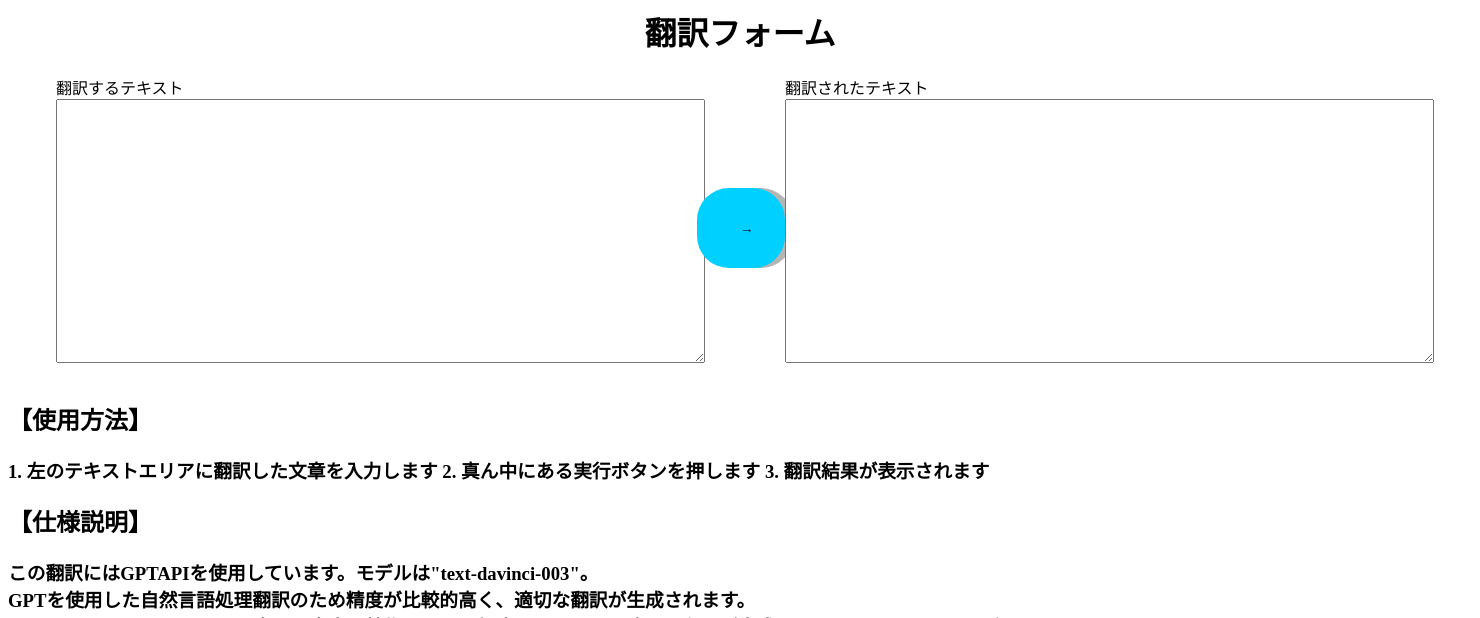
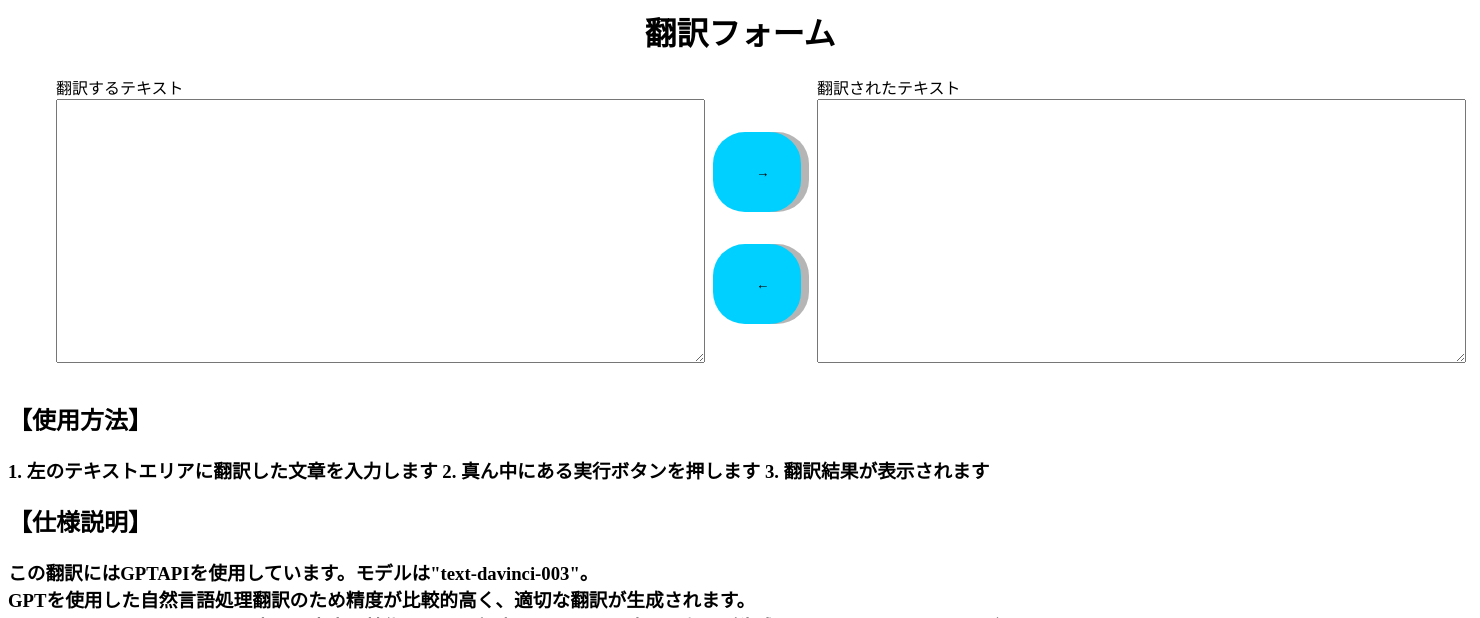
Before and after one commit to shi0n0/multi-translate-app, a Django app: page / in a window 1480 px wide. Shown: the top 618 px of the page. Run offline with Django 4.2, Linux system fonts and the light colour scheme.

Commit message:
Added reverse translation button

```diff
--- a/GPT_Translate/templates/translation.html
+++ b/GPT_Translate/templates/translation.html
@@ -14,7 +14,8 @@
 
 .transBtn_wrap{
     display: flex;
-    align-items: center;
+    flex-direction: column;
+    justify-content: center;
 }
 
 .transBtn{
@@ -27,6 +28,7 @@
     padding: 2rem;
     background-color: rgb(0, 208, 255);
     box-shadow: 0.5rem 0px 0px rgba(0, 0, 0, 0.29), -0.5rem 0px 0px rgb(0, 208, 255);
+    margin: 1rem;
 
 }
 .transBtn:active{
@@ -46,21 +48,22 @@
     <h1 style="text-align: center;">翻訳フォーム</h1>
 <div>
     <div>
-        <form method="post" action="" class="transForm">
+        <form method="post" action="{% url 'translation' %}" class="transForm">
             <div>
             {% csrf_token %}
             <label for="input_text">翻訳するテキスト</label><br>
             <textarea class="main_textarea" id="input_text" name="input_text" cols="50" rows="10"></textarea><br><br>
             </div>
 
-    <div class="transBtn_wrap">
-        <button type="submit" class="transBtn">→</button>
-    </div>
+            <div class="transBtn_wrap">
+                <button type="submit" class="transBtn">→</button>
+                <button type="button" class="transBtn reverseBtn" name="reverseBtn">←</button>
+            </div>
 
         <div>
             {% csrf_token %}
             <label for="input_text">翻訳されたテキスト</label><br>
-            <textarea class="main_textarea" id="input_text" name="translated_text" cols="50" rows="10" readonly></textarea><br><br>
+            <textarea class="main_textarea" id="translated_text" name="translated_text" cols="50" rows="10" readonly></textarea><br><br>
         </div>
         </form>
     </div>
```
